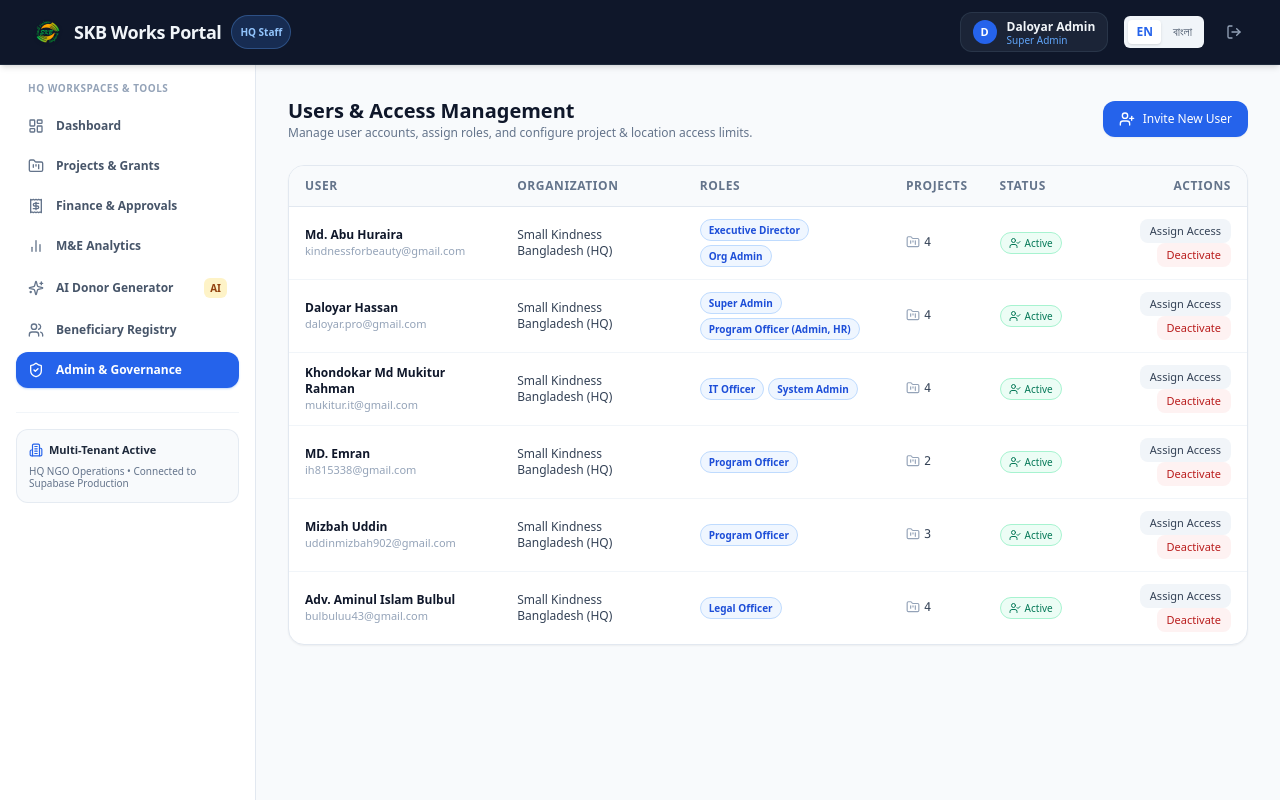
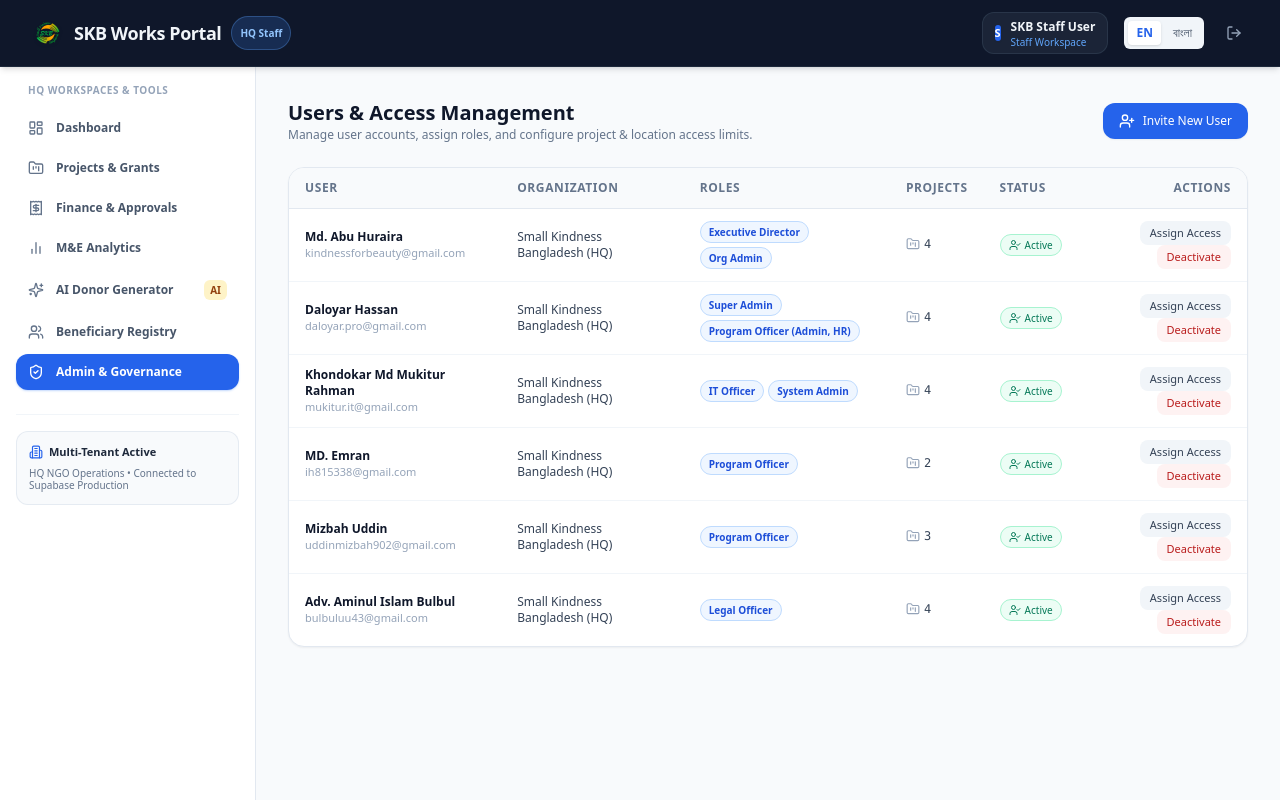
Before and after one commit to dhshishirD/skb-portal, a Next.js app: page /admin/users in a window 1280 px wide. Built offline with nearby package versions, Linux system fonts and the light colour scheme; no server answers.

Commit message:
Dynamically display logged-in user profile name, role designation, and initial avatar in top navbar

```diff
--- a/src/app/(staff)/layout.tsx
+++ b/src/app/(staff)/layout.tsx
@@ -1,10 +1,11 @@
 'use client';
 
-import { useState } from 'react';
+import { useState, useEffect } from 'react';
 import Link from 'next/link';
 import { usePathname } from 'next/navigation';
 import { useTranslations } from 'next-intl';
 import { LanguageSwitcher } from '@/components/language-switcher';
+import { createClient } from '@/lib/supabase/client';
 import {
   LayoutDashboard,
   FolderKanban,
@@ -27,10 +28,32 @@ export default function StaffLayout({
   children: React.ReactNode;
 }) {
   const [mobileMenuOpen, setMobileMenuOpen] = useState(false);
+  const [userProfile, setUserProfile] = useState<{ name: string; role: string; initial: string }>({
+    name: 'SKB Staff User',
+    role: 'Staff Workspace',
+    initial: 'S'
+  });
+
   const pathname = usePathname();
   const commonT = useTranslations('Common');
   const navT = useTranslations('Navigation');
   const roleT = useTranslations('RoleAreas');
+
+  useEffect(() => {
+    const supabase = createClient();
+    supabase.auth.getUser().then(({ data: { user } }) => {
+      if (user) {
+        const fullName = user.user_metadata?.full_name || user.email?.split('@')[0] || 'SKB User';
+        const designation = user.user_metadata?.designation || 'Staff Member';
+        const initial = fullName.charAt(0).toUpperCase();
+        setUserProfile({
+          name: fullName,
+          role: designation,
+          initial: initial
+        });
+      }
+    });
+  }, []);
 
   const navItems = [
     { href: '/dashboard', label: navT('dashboard'), icon: LayoutDashboard },
@@ -70,12 +93,12 @@ export default function StaffLayout({
 
           <div className="flex items-center gap-4">
             <div className="hidden sm:flex items-center gap-2.5 bg-slate-800/80 px-3 py-1.5 rounded-xl border border-slate-700/60">
-              <div className="w-6 h-6 rounded-full bg-blue-600 text-white text-[11px] font-bold flex items-center justify-center">
-                D
+              <div className="w-6.5 h-6.5 rounded-full bg-blue-600 text-white text-[11px] font-extrabold flex items-center justify-center shadow-sm">
+                {userProfile.initial}
               </div>
               <div className="text-left leading-none">
-                <p className="text-xs font-bold text-slate-100">Daloyar Admin</p>
-                <p className="text-[10px] text-blue-400 font-medium">Super Admin</p>
+                <p className="text-xs font-bold text-slate-100">{userProfile.name}</p>
+                <p className="text-[10px] text-blue-400 font-medium mt-0.5">{userProfile.role}</p>
               </div>
             </div>
 
```
Also changed, not shown: 1 other file (tests, documents, lock files or other folders).
